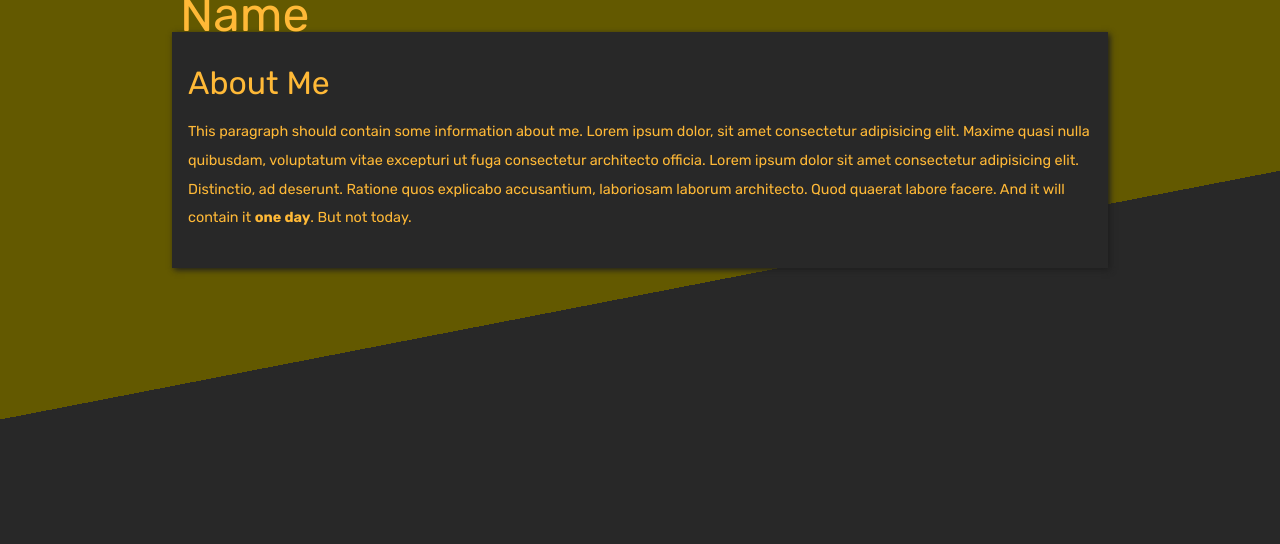
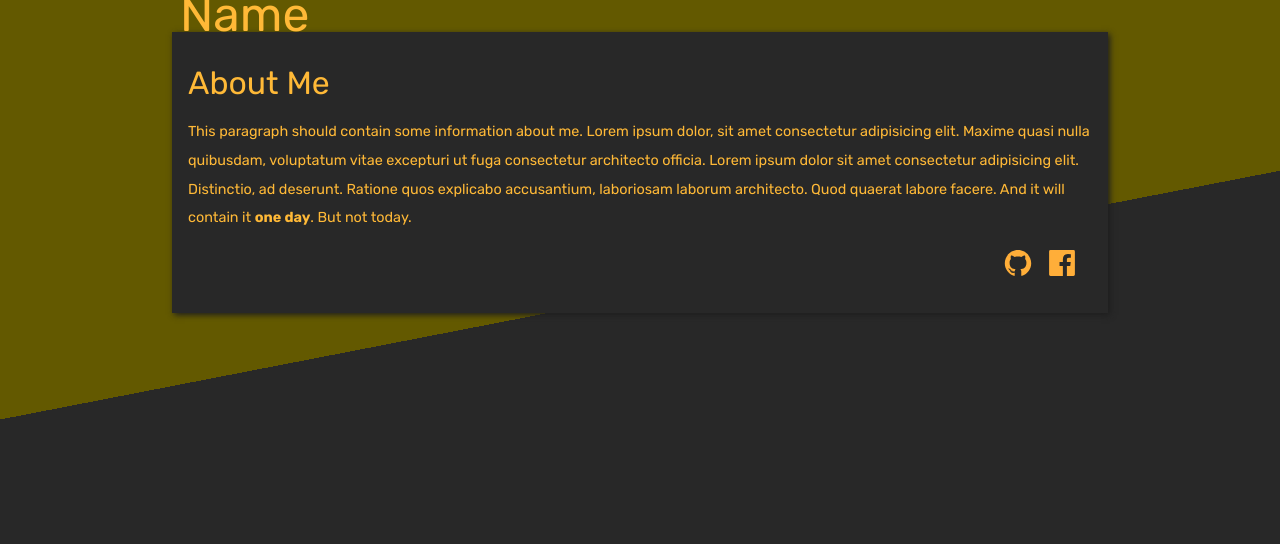
Before and after one commit to dziubenzo/homepage, a website built with webpack: page src/template.html in a window 1280 px wide. Built offline with nearby package versions, Linux system fonts and the light colour scheme; files whose address does not match are found by name.

Commit message:
Add icons to header

```diff
--- a/src/css/_utilities.scss
+++ b/src/css/_utilities.scss
@@ -6,6 +6,8 @@ html {
   --main-colour: rgb(255, 185, 55);
   --header-shadow: 2px 2px 6px var(--header-shadow-colour);
   --header-shadow-colour: rgb(30, 30, 30);
+  --icon-colour: invert(85%) sepia(27%) saturate(1960%) hue-rotate(329deg)
+    brightness(102%) contrast(101%);
 }
 
 // Helper classes
--- a/src/css/main.scss
+++ b/src/css/main.scss
@@ -7,6 +7,10 @@
   box-sizing: border-box;
   font-family: var(--main-font);
   font-weight: 400;
+}
+
+img[alt*='Icon'] {
+  filter: var(--icon-colour);
 }
 
 body {
@@ -74,6 +78,17 @@ header {
       font-size: 0.9rem;
       line-height: 2;
     }
+
+    .about-me-icons {
+      display: flex;
+      justify-content: end;
+      gap: 16px;
+      padding: 16px;
+
+      img {
+        width: 28px;
+      }
+    }
   }
 }
 
--- a/src/js/main.js
+++ b/src/js/main.js
@@ -1 +1,17 @@
 import '../css/main.scss';
+
+import facebookIconSrc from '../assets/facebook.svg';
+import gitHubIconSrc from '../assets/github.svg';
+
+function loadImages() {
+  const facebookIcons = document.querySelectorAll('img[alt="Facebook Icon"]');
+  facebookIcons.forEach((icon) => {
+    icon.src = facebookIconSrc;
+  });
+  const gitHubIcons = document.querySelectorAll('img[alt="GitHub Icon"]');
+  gitHubIcons.forEach((icon) => {
+    icon.src = gitHubIconSrc;
+  });
+}
+
+loadImages();
--- a/src/template.html
+++ b/src/template.html
@@ -28,7 +28,18 @@
               But not today.
             </p>
             <div class="about-me-icons">
-              <img src="" alt="" /><img src="" alt="" /><img src="" alt="" />
+              <a
+                href="https://github.com/dziubenzo/"
+                target="_blank"
+                rel="noopener noreferrer"
+                ><img src="" alt="" /><img src="" alt="GitHub Icon" />
+              </a>
+              <a
+                href="http://facebook.com"
+                target="_blank"
+                rel="noopener noreferrer"
+                ><img src="" alt="Facebook Icon"
+              /></a>
             </div>
           </div>
         </div>
```
Also changed, not shown: src/assets/facebook.svg (added), src/assets/github.svg (added).
